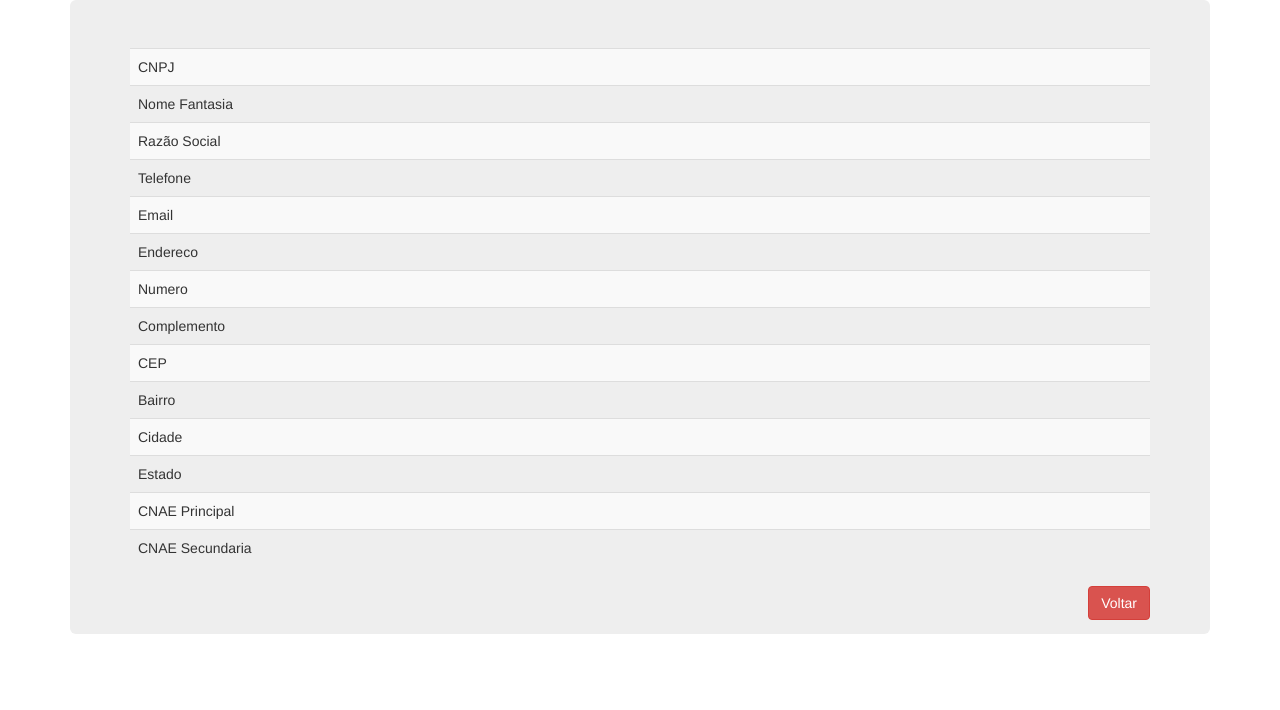
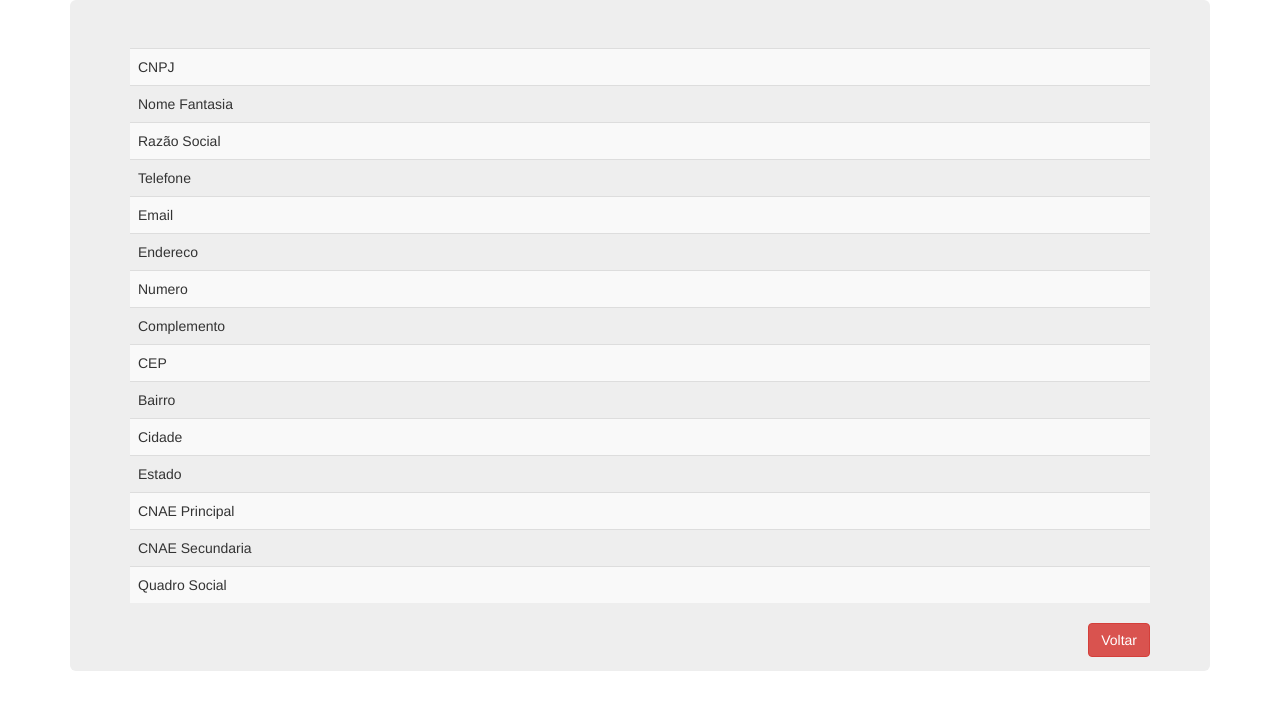
Before and after one commit to WhebertonFialho/ConsultarCNPJ, a Flask app: template templates/dados_empresa.html in a window 1280 px wide. Shown: the top 710 px of the page. Run offline with Flask 2, Linux system fonts and the light colour scheme; the template is opened without the code that fills it, so the values that code supplies are empty; some libraries are stand-ins or nearby versions.

Commit message:
Melhorias de Codigo

```diff
--- a/templates/base.html
+++ b/templates/base.html
@@ -2,8 +2,14 @@
 {% block title %}Consultar CNPJ{% endblock %}
 {% block scripts %}
     {{super()}}
-    <script src="{{url_for('.static', filename='utils.js')}}"></script>
+    <script src="{{url_for('.static', filename='scripts.js')}}"></script>
     <script src="https://ajax.googleapis.com/ajax/libs/jquery/3.3.1/jquery.min.js"></script>
+    <!--
+        Desenvolvido por: Wheberton Fialho
+        Email: whebertonfialho@gmail.com
+        GitHub: https://github.com/WhebertonFialho
+     -->
+
 {% endblock %}
 
 {% block navbar %}
--- a/templates/dados_empresa.html
+++ b/templates/dados_empresa.html
@@ -69,6 +69,14 @@
 						{% endfor %}
 					</td>
 				</tr>
+				<tr>
+					<td>Quadro Social</td>
+					<td>
+						{% for quadro_social in data['qsa'] %}
+							{{ quadro_social.nome }} ({{ quadro_social.qual }})<br>
+						{% endfor %}
+					</td>
+				</tr>
 			  </tbody>
 			</table>
 			<div class="pull-right">
```
Also changed, not shown: requirements.txt (line endings or trailing spaces), static/scripts.js (renamed from static/utils.js), 1 other file.
